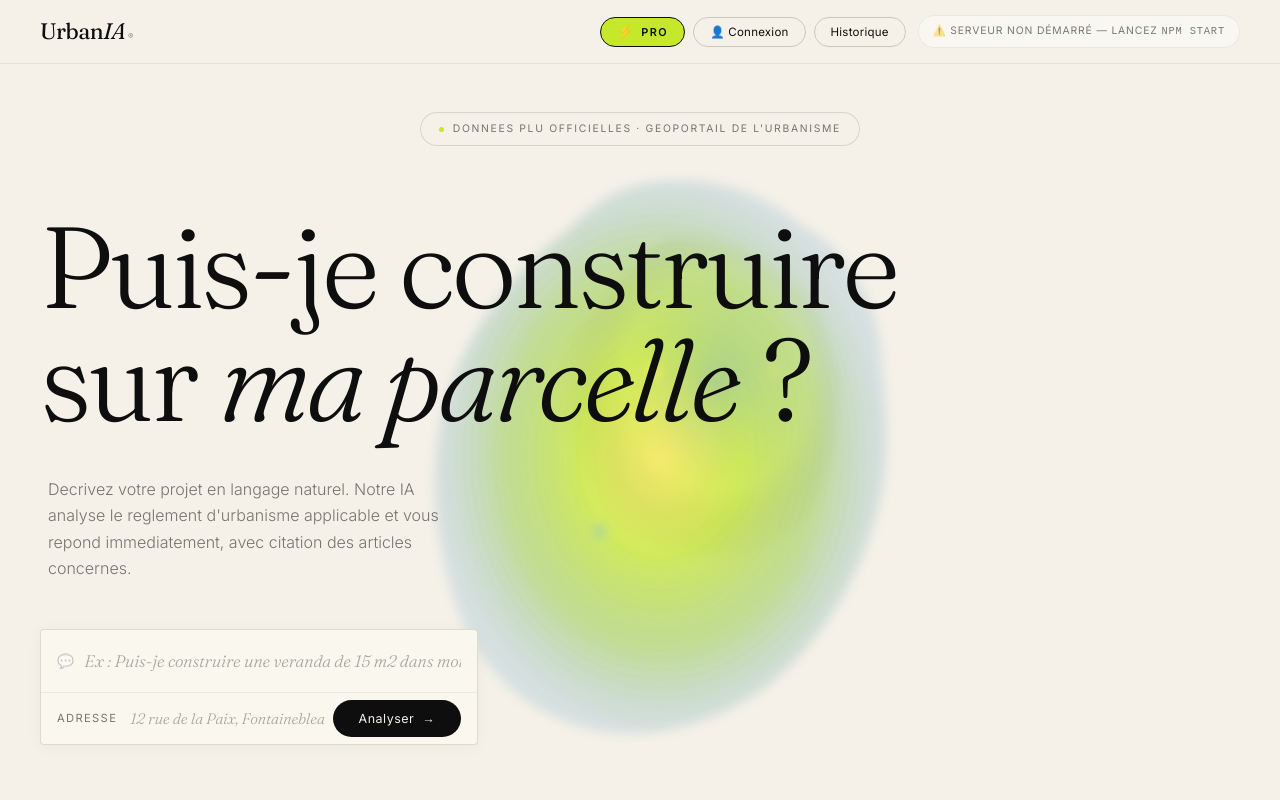
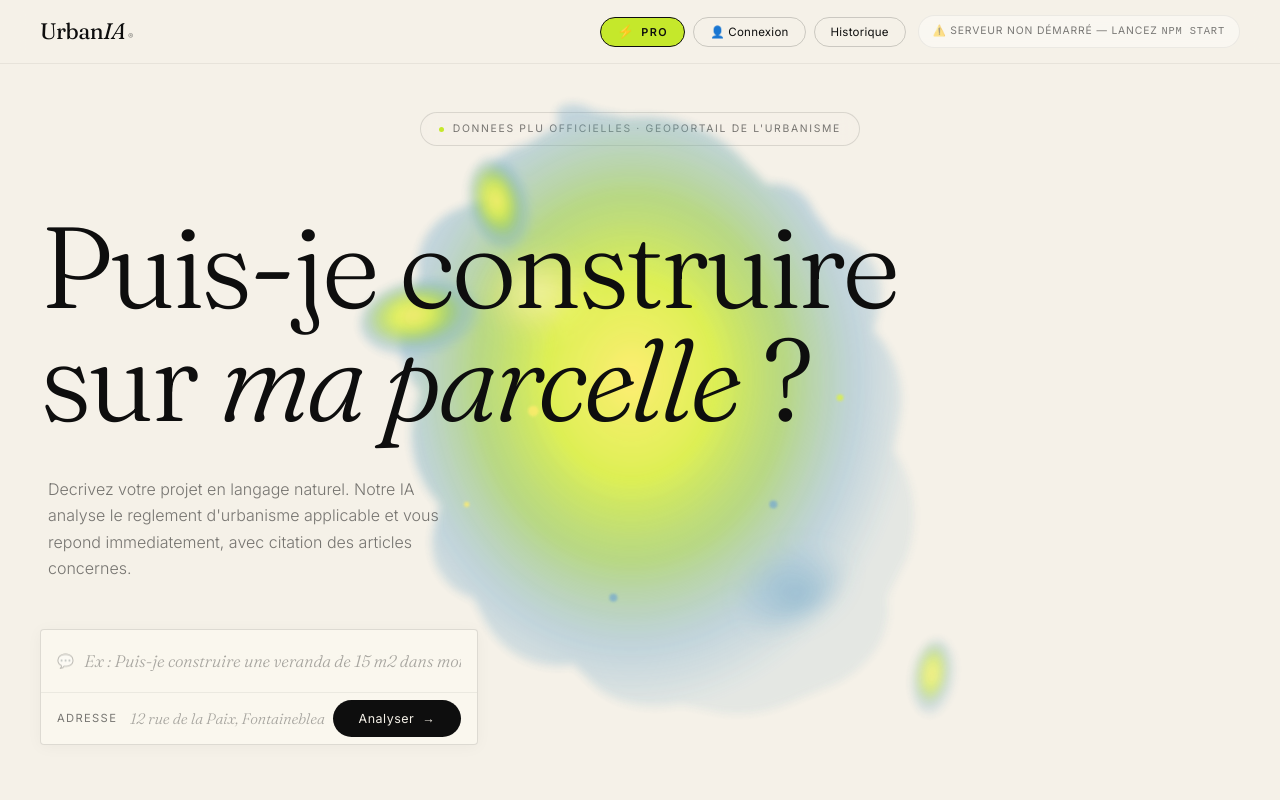
Before and after one commit to Nicolasbaduel/urbanIA, a website: page public/index.html in a window 1280 px wide. Shown: the top 800 px of the page. Drawn offline with nearby package versions, Linux system fonts and the light colour scheme; no server answers.

Commit message:
Add files via upload

```diff
--- a/public/index.html
+++ b/public/index.html
@@ -29,53 +29,84 @@
   <div class="hero-eyebrow">Donnees PLU officielles &middot; Geoportail de l'Urbanisme</div>
 
   <div class="hero-composition">
-    <svg class="hero-map-bg" viewBox="0 0 600 600" xmlns="http://www.w3.org/2000/svg" aria-hidden="true">
+
+    <svg class="hero-map-bg" viewBox="0 0 600 620" xmlns="http://www.w3.org/2000/svg" aria-hidden="true">
       <defs>
-        <radialGradient id="franceGrad" cx="50%" cy="50%" r="50%">
-          <stop offset="0%" stop-color="#FFE85C" stop-opacity="0.95"/>
-          <stop offset="35%" stop-color="#C5E82B" stop-opacity="0.85"/>
-          <stop offset="70%" stop-color="#8CC63F" stop-opacity="0.55"/>
-          <stop offset="100%" stop-color="#6BA4C7" stop-opacity="0.25"/>
+        <radialGradient id="franceGrad" cx="45%" cy="45%" r="55%">
+          <stop offset="0%" stop-color="#FFEC5C" stop-opacity="1"/>
+          <stop offset="30%" stop-color="#D8F02E" stop-opacity="0.95"/>
+          <stop offset="55%" stop-color="#8CC63F" stop-opacity="0.7"/>
+          <stop offset="80%" stop-color="#6BA4C7" stop-opacity="0.45"/>
+          <stop offset="100%" stop-color="#6BA4C7" stop-opacity="0.15"/>
         </radialGradient>
-        <radialGradient id="franceGrad2" cx="65%" cy="35%" r="45%">
-          <stop offset="0%" stop-color="#6BA4C7" stop-opacity="0.6"/>
-          <stop offset="60%" stop-color="#C5E82B" stop-opacity="0.2"/>
-          <stop offset="100%" stop-color="transparent"/>
+        <radialGradient id="highlight1" cx="35%" cy="30%" r="25%">
+          <stop offset="0%" stop-color="#FFF8B0" stop-opacity="0.85"/>
+          <stop offset="100%" stop-color="#FFEC5C" stop-opacity="0"/>
         </radialGradient>
-        <filter id="softBlur" x="-20%" y="-20%" width="140%" height="140%">
-          <feGaussianBlur in="SourceGraphic" stdDeviation="4"/>
+        <radialGradient id="highlight2" cx="75%" cy="80%" r="30%">
+          <stop offset="0%" stop-color="#6BA4C7" stop-opacity="0.7"/>
+          <stop offset="100%" stop-color="#6BA4C7" stop-opacity="0"/>
+        </radialGradient>
+        <filter id="blurSoft" x="-10%" y="-10%" width="120%" height="120%">
+          <feGaussianBlur in="SourceGraphic" stdDeviation="3"/>
+        </filter>
+        <filter id="blurStrong" x="-20%" y="-20%" width="140%" height="140%">
+          <feGaussianBlur in="SourceGraphic" stdDeviation="8"/>
         </filter>
       </defs>
 
-      <g filter="url(#softBlur)" transform="translate(120, 60)">
-        <!-- Silhouette simplifiee de la France (hexagone organique) -->
-        <path d="M 180 40
-                 C 230 30, 270 45, 300 70
-                 C 330 85, 355 120, 360 160
-                 C 365 210, 370 250, 355 295
-                 C 340 345, 310 390, 270 420
-                 C 225 450, 175 460, 130 445
-                 C 85 430, 55 395, 40 350
-                 C 25 300, 20 250, 35 200
-                 C 50 150, 85 105, 125 75
-                 C 145 55, 160 45, 180 40 Z"
-              fill="url(#franceGrad)"/>
+      <g filter="url(#blurSoft)">
+        <path d="
+          M 290 60
+          C 330 55, 365 75, 380 95
+          L 395 110
+          C 410 108, 425 115, 430 130
+          L 445 150
+          C 470 155, 485 175, 480 200
+          L 475 220
+          C 490 235, 500 260, 495 285
+          L 490 310
+          C 505 330, 510 360, 500 390
+          L 485 420
+          C 490 445, 475 470, 445 485
+          L 420 495
+          C 400 505, 375 510, 355 505
+          L 330 500
+          C 305 505, 280 500, 265 485
+          L 250 470
+          C 225 475, 200 465, 185 440
+          L 175 420
+          C 155 415, 140 395, 145 370
+          L 150 350
+          C 135 335, 125 310, 130 285
+          L 135 265
+          C 120 250, 115 225, 125 200
+          L 135 180
+          C 130 160, 140 140, 160 130
+          L 185 120
+          C 180 100, 195 85, 215 80
+          L 240 65
+          C 230 50, 250 45, 265 55
+          L 290 60 Z"
+              fill="url(#franceGrad)" opacity="0.95"/>
 
-        <path d="M 200 80
-                 C 240 75, 280 95, 310 130
-                 C 330 170, 335 210, 320 255
-                 C 305 305, 275 345, 230 370
-                 C 185 395, 140 390, 110 365
-                 C 80 340, 65 305, 70 265
-                 C 75 220, 100 175, 140 140
-                 C 165 115, 185 90, 200 80 Z"
-              fill="url(#franceGrad2)" opacity="0.7"/>
+        <ellipse cx="195" cy="125" rx="22" ry="35" fill="url(#franceGrad)" opacity="0.9" transform="rotate(-15 195 125)"/>
+        <ellipse cx="135" cy="210" rx="45" ry="28" fill="url(#franceGrad)" opacity="0.9" transform="rotate(-10 135 210)"/>
+        <ellipse cx="520" cy="480" rx="15" ry="28" fill="url(#franceGrad)" opacity="0.7" transform="rotate(8 520 480)"/>
+      </g>
 
-        <!-- Quelques points lumineux -->
-        <circle cx="190" cy="180" r="5" fill="#FFE85C" opacity="0.8"/>
-        <circle cx="260" cy="250" r="3" fill="#C5E82B" opacity="0.7"/>
-        <circle cx="150" cy="300" r="4" fill="#6BA4C7" opacity="0.6"/>
-        <circle cx="280" cy="180" r="3" fill="#FFE85C" opacity="0.5"/>
+      <g filter="url(#blurStrong)">
+        <ellipse cx="250" cy="220" rx="90" ry="70" fill="url(#highlight1)"/>
+        <ellipse cx="380" cy="380" rx="80" ry="65" fill="url(#highlight2)"/>
+      </g>
+
+      <g opacity="0.8">
+        <circle cx="220" cy="280" r="4" fill="#FFEC5C"/>
+        <circle cx="340" cy="200" r="3" fill="#D8F02E"/>
+        <circle cx="400" cy="350" r="3" fill="#6BA4C7"/>
+        <circle cx="170" cy="350" r="2" fill="#FFEC5C"/>
+        <circle cx="450" cy="270" r="2.5" fill="#D8F02E"/>
+        <circle cx="280" cy="420" r="3" fill="#6BA4C7"/>
       </g>
     </svg>
 
@@ -96,6 +127,7 @@
       </div>
       <div class="suggestions" id="suggestions"></div>
     </div>
+
   </div>
 </div>
 
@@ -145,7 +177,9 @@
     <div class="quick-chips" id="quickChips"></div>
   </div>
 
-  <div class="how" id="howSection">
+</main>
+
+<section class="how" id="howSection">
   <div class="how-number-badge">1</div>
   <div class="how-eyebrow">&Agrave; propos</div>
   <div class="how-title">Comment <em>ca fonctionne</em></div>
@@ -153,32 +187,26 @@
   <div class="how-grid">
     <div class="how-card">
       <div class="how-num">1</div>
-        <div class="how-icon">&#128205;</div>
       <h4>Votre adresse</h4>
-        <p>L'API Adresse officielle geolocalise precisement votre parcelle</p>
+      <p>L'API Adresse officielle geolocalise precisement votre parcelle grace aux donnees cadastrales officielles francaises.</p>
     </div>
     <div class="how-card">
       <div class="how-num">2</div>
-        <div class="how-icon">&#128506;</div>
       <h4>Zone PLU reelle</h4>
-        <p>Le Geoportail de l'Urbanisme identifie votre zone et son reglement</p>
+      <p>Le Geoportail de l'Urbanisme identifie votre zone reglementaire et son reglement applicable en temps reel.</p>
     </div>
     <div class="how-card">
       <div class="how-num">3</div>
-        <div class="how-icon">&#129504;</div>
       <h4>Analyse IA</h4>
-        <p>Claude lit le reglement et repond precisement a votre question</p>
+      <p>Notre intelligence artificielle lit le reglement d'urbanisme et repond precisement a votre question en citant les articles concernes.</p>
     </div>
     <div class="how-card">
       <div class="how-num">4</div>
-        <div class="how-icon">&#9989;</div>
       <h4>Reponse claire</h4>
-        <p>OUI / NON / SOUS CONDITIONS avec toutes les regles applicables</p>
+      <p>OUI, NON ou SOUS CONDITIONS, avec toutes les regles applicables detaillees pour votre projet immobilier.</p>
     </div>
   </div>
-  </div>
-
-</main>
+</section>
 
 <script src="/js/app.js"></script>
 </body>
```
Lines whose indentation alone changed are shown as unchanged.
